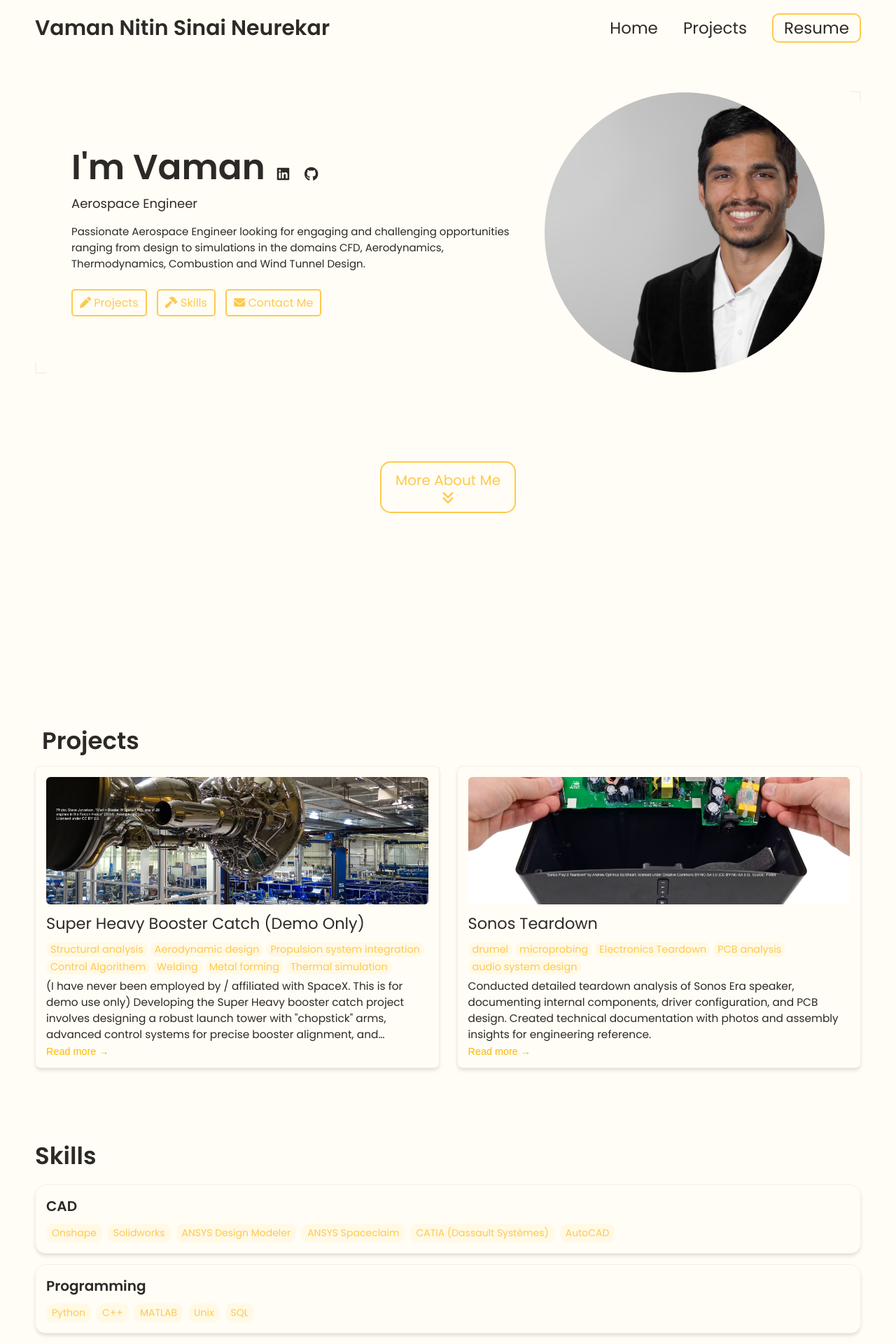
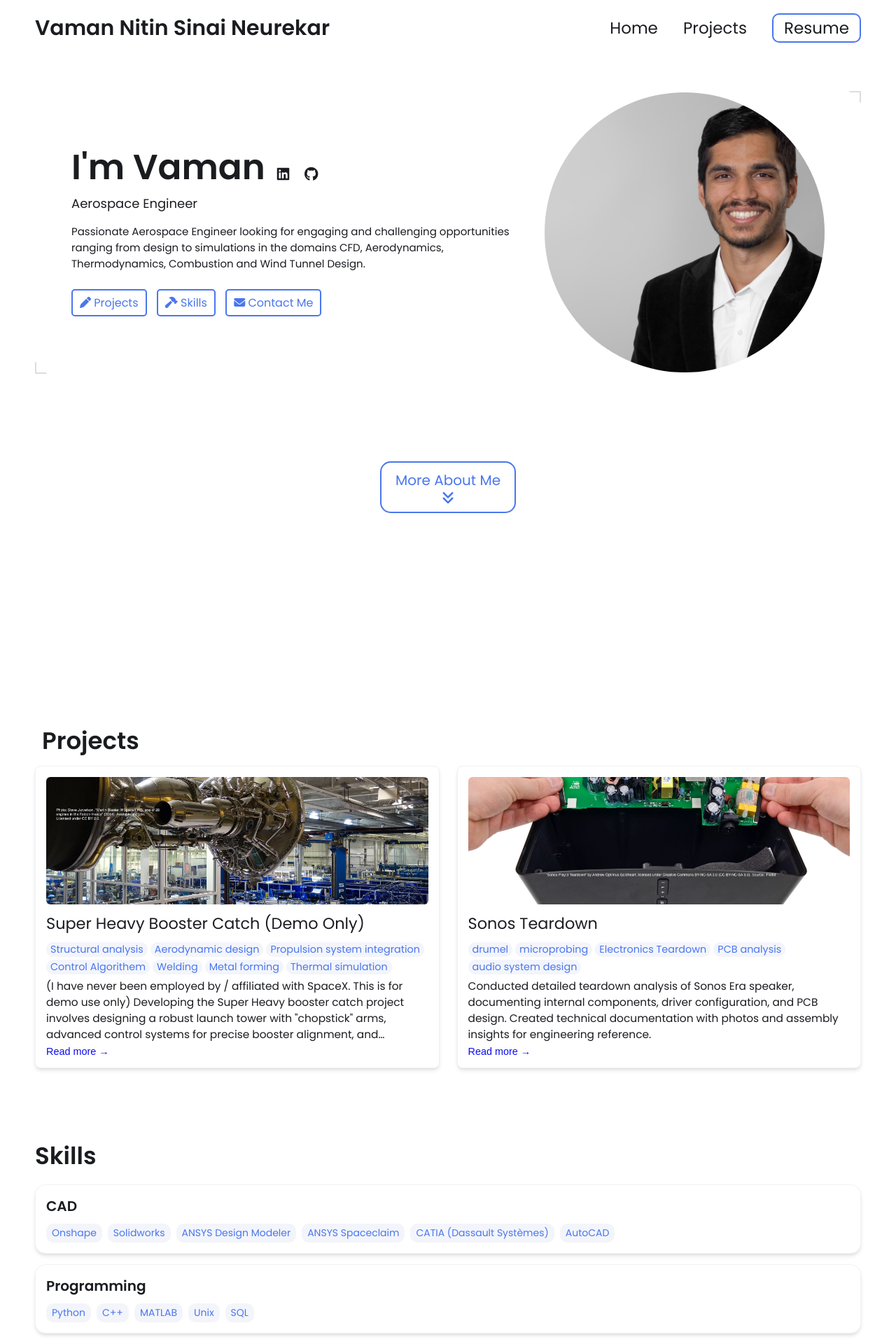
Before and after one commit to shaunaknn/shaunaknn.github.io, a Jekyll site: the page built from index.html, in a window 1280 px wide. Shown: the top 1920 px of the page at 70% size. Built offline with Jekyll 4.4.1, drawn with Linux system fonts in a browser that asks for light colours.

```diff
--- a/_config.yml
+++ b/_config.yml
@@ -31,7 +31,7 @@ resume-url: ./assets/resume/Resume_India.pdf # or /assets/resume/resume.pdf
 
 external-links:    # input only your own url slug. The icons with missing entries will not appear.
   linkedin: https://www.linkedin.com/in/vaman-nitin-sinai-neurekar-4849b7160/    # https://www.linkedin.com/in/{your url slug}
-  github: https://github.com/shaunaknn    # https://github.com/{your url slug}
+  github: https://github.com/shaunaknn   # https://github.com/{your url slug}
   stackoverflow:      # https://stackoverflow.com/users/{your url slug}
   medium:            # https://medium.com/@{your url slug}
   x-twitter:   # https://x.com/{your url slug}
@@ -52,24 +52,7 @@ skills:
     - ANSYS Spaceclaim
     - CATIA (Dassault Systèmes)
     - AutoCAD
-    #- Creo
-    #- Fusion 360 (Autodesk)
-    #- Blender (for complex shapes or animations)
-    #- Siemens NX
-    #- Inventor (Autodesk)
-  #- category: Prototyping
-    #tools:
-    #- SLA
-    #- CNC
-    #- FDM
-    #- SLS
-    #- DMLS
-    #- PolyJet Printing
-    #- Vacuum Casting
-    #- Laser Cutting
-    #- Water Jet Cutting
-    #- Arduino / Raspberry Pi
-    #- Breadboarding for circuit testing
+
   - category: Programming
     tools:
     - Python
@@ -77,18 +60,14 @@ skills:
     - MATLAB
     - Unix
     - SQL
-    #- GD&T ASME Y14
-    #- ISO fits and tolerances
-    #- PLM (PTC Windchill / Arena)
+
   - category: Software
     tools:
     - OpenFOAM
     - ANSYS CFD/FEM/Electronics
     - OpenVSP
     - CPACS
-    #- Altium
-    #- Eagle
-    #- KiCad
+
   - category: Languages
     tools:
     - English
@@ -96,14 +75,9 @@ skills:
     - Marathi
     - Konkani (Mother Tongue)
     - German (Intermediate)
-  #- category: Problem Solving / Risk Management
-    #tools:
-    #- Root Cause Analysis (e.g., 5 Whys, Fishbone Diagram)
-    #- DFMEA / PFMEA
-    #- Six Sigma methodologies
-    #- Shain Red-X
 
-
+Experiences:
+    - category: abc
 # Contact Form Setup. Setup an account and copy over the key. When someone fills out the form, it will be received in your email.
 formspree-key:   https://formspree.io/f/{8-digit key}
 
@@ -111,12 +85,12 @@ formspree-key:   https://formspree.io/f/{8-digit key}
 
 # Active theme (Updatethis to switch themes). Make sure to keep the indentation the samne.
 colors: # this is the basic theme
-  text: "#2d2926"
-  border: "#f7f3e3"
-  link: "#ffc94d"
-  highlight: "#ffb800"
-  background: "#fffdf5"
-  light_background: "#fff9e6"
+  text: "#1a1c20"
+  border: "#ddd"
+  link: "#4a76ee"
+  highlight: "#0c0cf2"
+  background: "#ffffff"
+  light_background: "#f3f5fb"
 
 # A few examples.
 basic theme:
```
